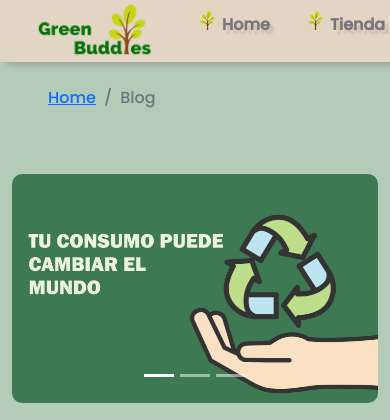
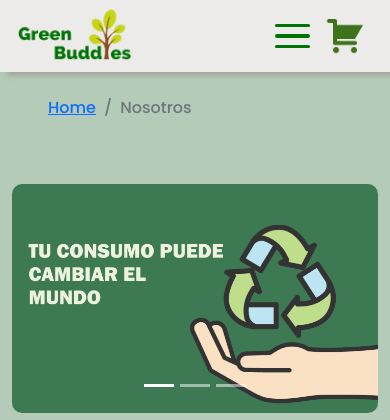
Before and after one commit to PPROF1-2021/a5-g4-tienda-on-line, a PHP site: page / in a window 390 px wide. Shown: the top 420 px of the page. Run offline with PHP 8.4, Linux system fonts and the light colour scheme; some libraries are stand-ins or nearby versions.

Commit message:
Implementacion de menu hamburguesa para pantallas pequeñas

```diff
--- a/css/styles.css
+++ b/css/styles.css
@@ -1,5 +1,3 @@
-/* *******************************Estilos generales*************************************** */
-
 @import url("https://fonts.googleapis.com/css2?family=Roboto&display=swap");
 @import url("https://fonts.googleapis.com/css2?family=Poppins:wght@500&display=swap");
 @import url("https://fonts.googleapis.com/css2?family=Libre+Franklin:ital,wght@0,400;0,500;0,900;1,600;1,800&display=swap");
@@ -31,41 +29,19 @@ body {
   background-color: var(--bg-color);
 }
 
-nav ul {
-  list-style-image: url("/img/arbolito.png");
-}
-
-header {
+/* __Barra de navegación y menú hamburguesa__ */
+.navMenu {
   display: flex;
   justify-content: space-between;
   align-items: center;
-  height: 62px;
-  align-items: center;
-  background-color: #e2d5c4;
+  justify-items: center;
+  background-color: #ECEBE9;
   box-shadow: var(--nav-shadow);
-  padding: 30px 30px;
+  padding: 1.5rem 3rem;
+  max-height: 70px;
 }
 
-header div {
-  display: flex;
-  flex-direction: row-reverse;
-  justify-content: flex-start;
-  margin-left: 20px;
-}
-
-header article {
-  display: flex;
-}
-
-header nav ul {
-  display: flex;
-}
-
-header nav ul li {
-  margin: 30px;
-}
-
-header a {
+.navMenu a {
   text-decoration: none;
   color: #76757a;
   font-style: normal;
@@ -74,26 +50,54 @@ header a {
   text-shadow: var(--soft-shadow);
 }
 
-header a:hover {
+.navMenu a:hover {
   color: rgba(0, 0, 0, 0.1);
 }
 
-header img {
-  width: 30px;
-  margin: 0 5px;
+.navMenu img {
+  width: 40px;
 }
 
-.logo img {
+.navMenu .logo img {
   width: 120px;
+
+}
+.navMenu a {
+  width: min-content;
+}
+
+.navLinks {
+  display: flex;
+  gap: 4rem;
+  margin-bottom: 0;
+  list-style-image: url("../img/arbolito.png");
+}
+
+.logBtn {
+  display: none;
 }
 
 .headerUl {
   display: flex;
-  list-style-type: none;
+  list-style: none;
+  margin-bottom: 0;
+  gap: 1.5rem;
+}
+.headerUl :first-child img {
+  width: 28px;
 }
 
-.headerUl li {
-  margin-right: 20px;
+.hamMenu {
+  cursor: pointer;
+  display: none;
+}
+.hamMenu span {
+  display: block;
+  background-color: #007305;
+  height: 3.4px;
+  width: 35px;
+  margin: 7px auto;
+  border-radius: 2px;
 }
 
 main {
@@ -157,7 +161,6 @@ footer div p {
   margin: 2rem auto;
 }
 
-
 .texto {
   display: flex;
   align-items: center;
@@ -172,12 +175,12 @@ footer div p {
   display: flex;
   flex-direction: column;
   padding: calc(2rem + 5vh) 2rem;
-  margin: .5rem;
+  margin: 0.5rem;
   max-width: 900px;
   width: 100vw;
   height: 100%;
   font-family: "Libre Franklin", sans-serif;
-  font-size: calc(1rem + .5vw); /* 1.6rem */
+  font-size: calc(1rem + 0.5vw); /* 1.6rem */
   color: #699487;
   border-radius: 20px;
   background-color: var(--main-color);
@@ -186,7 +189,7 @@ footer div p {
 
 .texto img {
   max-height: 700px;
-  height: calc(200px + 40vh)
+  height: calc(200px + 40vh);
 }
 
 .texto p:nth-child(1) {
@@ -199,11 +202,10 @@ footer div p {
   color: #bfae93;
 }
 
-
 /*  ======== login.html ========  */
 
 .login section form {
-  margin:0 auto 2rem auto;
+  margin: 0 auto 2rem auto;
 }
 .login section form div {
   width: 355px;
@@ -252,7 +254,7 @@ footer div p {
   padding-top: 10px;
   padding: 2px;
   font-family: -apple-system, BlinkMacSystemFont, "Segoe UI", Roboto, Oxygen,
-  Ubuntu, Cantarell, "Open Sans", "Helvetica Neue", sans-serif;
+    Ubuntu, Cantarell, "Open Sans", "Helvetica Neue", sans-serif;
 }
 
 .login section form a:last-of-type {
@@ -290,7 +292,6 @@ footer div p {
     opacity: 1;
   }
 }
-
 
 /*  ======== registro.html ========  */
 
@@ -368,7 +369,6 @@ footer div p {
   border: 0 outset #ecf8ec;
 }
 
-
 /*  ======== nosotros.html ========  */
 
 .main-nosotros {
@@ -444,7 +444,6 @@ footer div p {
 /* **** Extra large xl **** */
 
 @media only screen and (max-width: 1200px) {
-
   /* ______________________________________ */
   /* _____________Nosotros.html____________ */
 
@@ -467,14 +466,102 @@ footer div p {
   }
 }
 
+@media only screen and (max-width: 966px) {
+  .hamMenu {
+    display: block;
+    position: absolute;
+    top: 17px;
+    right: 80px;
+  }
+  .navMenu {
+    flex-direction: column;
+    align-items: initial;
+    position: relative;
+    width: 100vw;
+    padding: 8px 15px;
+    max-height: none;
+  }
+  .navMenu .logo {
+    margin: 0;
+    padding: 0;
+  }
+
+  .navLinks {
+    flex-direction: column;
+    align-items: flex-start;
+    align-content: center;
+    padding: 0;
+    margin: 1rem 0;
+    gap: 0;
+    background: #ECEBE9;
+    list-style: none;
+    display: none;
+    opacity: 0;
+  }
+
+  .navLinks.active {
+    display: flex;
+    animation: fade .5s ease-in-out both;
+  }
+
+  @keyframes fade{
+    from{opacity: 0}
+    to{opacity: 1}
+  }
+
+  .navLinks li {
+    margin: 1rem;
+    font-size: 1.5rem;
+  }
+
+  .navMenu .logo img {
+    width: 120px;
+  }
+
+  .logBtn {
+    display: flex;
+    padding-top: 1rem;
+    gap: 1rem;
+  }
+
+  .logBtn a {
+    border-radius: 10px;
+    padding: .7rem 1rem;
+    background: #007305;
+    color:var(--clear-font-color);
+    font-weight: 600;
+    font-size: 1.2rem;
+    box-shadow: var(--soft-shadow);
+  }
+
+  .logBtn :last-child a{
+    background: var(--second-color);
+    color: var(--font-color);
+  }
+
+  .headerUl {
+    display: flex;
+    list-style: none;
+  }
+  .headerUl li:first-child{
+    display: none;
+  }
+  .cartBtn {
+    position: absolute;
+    top: 15px;
+    right: 25px;
+  }
+
+  .headerUl :first-child img {
+    width: 40px;
+  }
+
+}
 
 /* ** Medium md ** */
-
 @media only screen and (max-width: 768px) {
-
   /* ______________*/
   /* ____home.html_____ */
-
 
   /* carousel */
 
@@ -486,11 +573,18 @@ footer div p {
     padding-left: 0;
   }
 
-
   /* ______________ */
   /* ____Nosotros.html_____ */
 
   /* separador */
+  .separador {
+    justify-content: center;
+  }
+
+  .separador .row,
+  .separador .carousel {
+    width: 100%;
+  }
 
   .separador-mensaje,
   .separador .carousel {
@@ -503,8 +597,7 @@ footer div p {
 
 /* ** x- Small <576px ** */
 
-@media only screen and (max-width:576px){
-
+@media only screen and (max-width: 576px) {
   footer {
     width: 100%;
     height: 100%;
@@ -519,7 +612,6 @@ footer div p {
     flex-wrap: wrap;
   }
 
-
   /* login.html */
 
   .login .container-sm {
@@ -527,7 +619,7 @@ footer div p {
     margin: auto;
   }
   .login form {
-    padding: .5rem;
+    padding: 0.5rem;
   }
 
   .login section form div,
@@ -536,12 +628,9 @@ footer div p {
   }
 }
 
-
-
 /* Arreglos aislados y -provisorios- */
 
 @media only screen and (min-height: 800px) {
-
   /* _______________*/
   /* _____Login.html______ */
 
--- a/index.html
+++ b/index.html
@@ -16,32 +16,41 @@
 
   <body>
     <header>
-     <article class="logo">
-         <img src="img/greenBuddiesLogo.png" alt="logo Green Buddies">
-     </article>
-      <nav>
-        <ul>
+      <nav class="navMenu">
+        <a href="index.html" class="logo">
+          <img src="img/greenBuddiesLogo.png" alt="Logo de Green Buddies">
+        </a>
+        <ul class="navLinks">
             <li><a href="index.html" target="self">Home</a></li>
-          <li><a href="" target="blank">Tienda</a></li>
-          <li><a href="contacto.html" target="blank">Contacto</a></li>
-          <li><a href="nosotros.html" target="blank">Nosotros</a></li>
-          <li><a href="blog.html" target="blank">Blog</a></li>
+            <li><a href="index.html">Tienda</a></li>
+            <li><a href="blog.html">Blog</a></li>
+            <li><a href="nosotros.html">Nosotros</a></li>
+            <li><a href="contacto.html">Contacto</a></li>
+            <li class="logBtn">
+              <span><a href="login.html" id="ingresar">Ingresá</a></span>
+              <span><a href="registro.html" id="ingresar">Registrate</a></span>
+            </li>
+        </ul>
+        <ul class="headerUl">
+          <li><a href="login.html"><img src="img/usuario.png" alt="Ícono de usuario"></img></a></li>
+          <li class="cartBtn"><a href=""><img src="img/carrito.png" alt="Ícono de carrito de compras"></img></a></li>
+          <li class="hamMenu">
+            <span class="hamTop"></span>
+            <span class="hamMid"></span>
+            <span class="hamBot"></span>
+          </li>
         </ul>
       </nav>
-      <ul class="headerUl">
-       <li><a href="login.html"><img src="img/usuario.png" alt="Ícono de usuario"></img></a></li>
-       <li><a href=""><img src="img/carrito.png" alt="Ícono de carrito de compras"></img></a></li>
-      </ul>
-    </header>
 
       <div class="breadcrumb ms-5 mt-4">
         <nav aria-label="breadcrumb">
           <ol class="breadcrumb">
             <li class="breadcrumb-item"><a href="index.html">Home</a></li>
-         <li class="breadcrumb-item active" aria-current="page">Blog</li>
+            <li class="breadcrumb-item active" aria-current="page">Nosotros</li>
           </ol>
         </nav>
       </div>
+    </header>
 
      <main class="home">
       <section class="container-md m-auto">
@@ -96,7 +105,7 @@
       </section>
       <p>Todos los derechos reservados a Green Buddies®</p>
     </footer>
-
+    <script src="js/main.js"></script>
     <script src="https://cdn.jsdelivr.net/npm/bootstrap@5.0.2/dist/js/bootstrap.bundle.min.js" integrity="sha384-MrcW6ZMFYlzcLA8Nl+NtUVF0sA7MsXsP1UyJoMp4YLEuNSfAP+JcXn/tWtIaxVXM" crossorigin="anonymous"></script>
 
  </body>
--- /dev/null
+++ b/js/main.js
@@ -0,0 +1,7 @@
+/* _______Menu hamburguesa________*/
+const hamMenu = document.querySelector('.hamMenu');
+const navLinks = document.querySelector('.navLinks');
+
+hamMenu.addEventListener('click', () => {
+    navLinks.classList.toggle('active');
+});
```
Also changed, not shown: blog.html (+36 -21 lines), contacto.html (+37 -22 lines), login.html (+24 -14 lines), nosotros.html (+35 -20 lines), registro.html (+39 -23 lines). Lines whose indentation alone changed are shown as unchanged.
